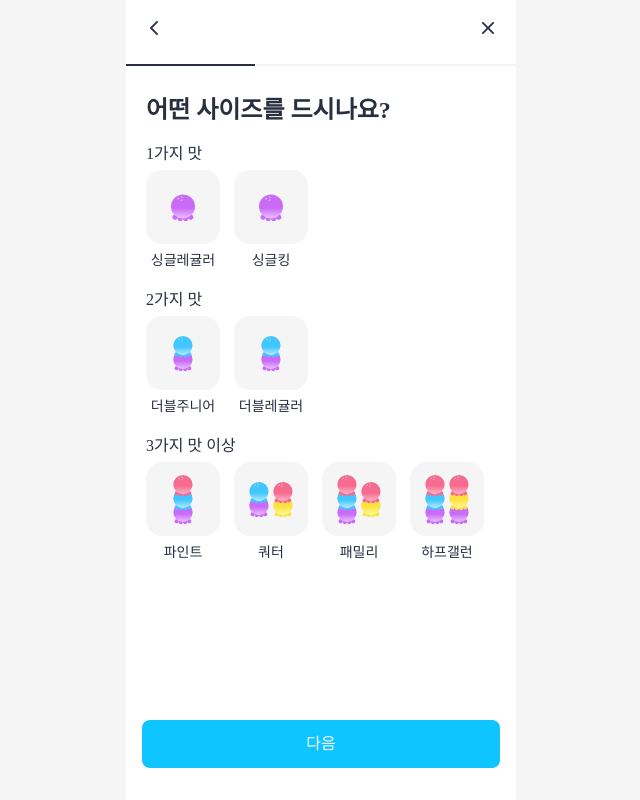
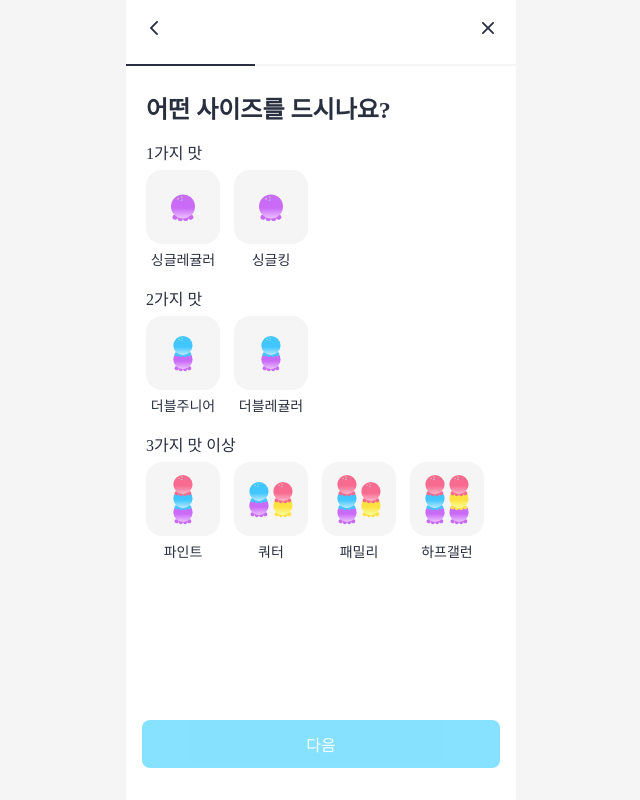
Before and after one commit to HoYunBros/quarter-fe, a React (Create React App) app: page /sizePick in a window 1280 px wide. Shown: the whole page, without its empty margins (319-959 px from the left). Built offline with nearby package versions, Linux system fonts and the light colour scheme; no server answers; a web font is replaced by a local one.

Commit message:
✨ feat #10: FootButton disabled state 추가

```diff
--- a/src/components/FootButton/FootButton.styled.ts
+++ b/src/components/FootButton/FootButton.styled.ts
@@ -1,7 +1,6 @@
 import { styled } from 'styled-components';
-import { Link } from 'react-router-dom';
 
-export const Button = styled(Link)`
+export const Button = styled.button<{ $disabled: boolean }>`
   width: 100%;
   height: 48px;
   display: flex;
@@ -11,5 +10,6 @@ export const Button = styled(Link)`
   font-size: ${({ theme }) => theme.fontSizes.medium};
   color: ${({ theme }) => theme.colors.white};
   background-color: ${({ theme }) => theme.colors.primary};
-  cursor: pointer;
+  opacity: ${({ $disabled }) => ($disabled ? 0.5 : 1)};
+  cursor: ${({ $disabled }) => ($disabled ? 'not-allowed' : 'pointer')};
 `;
--- a/src/components/FootButton/index.tsx
+++ b/src/components/FootButton/index.tsx
@@ -1,14 +1,27 @@
 import React from 'react';
 
 import * as S from './FootButton.styled';
+import { useNavigate } from 'react-router-dom';
 
 type Props = {
   children: React.ReactNode;
   nextTo: string;
+  disabled?: boolean;
 };
 
-const FootButton = ({ children, nextTo }: Props) => {
-  return <S.Button to={nextTo}>{children}</S.Button>;
+const FootButton = ({ children, nextTo, disabled = true }: Props) => {
+  const navigate = useNavigate();
+  return (
+    <S.Button
+      onClick={() => {
+        navigate(nextTo);
+      }}
+      disabled={disabled}
+      $disabled={disabled}
+    >
+      {children}
+    </S.Button>
+  );
 };
 
 export default FootButton;
```
